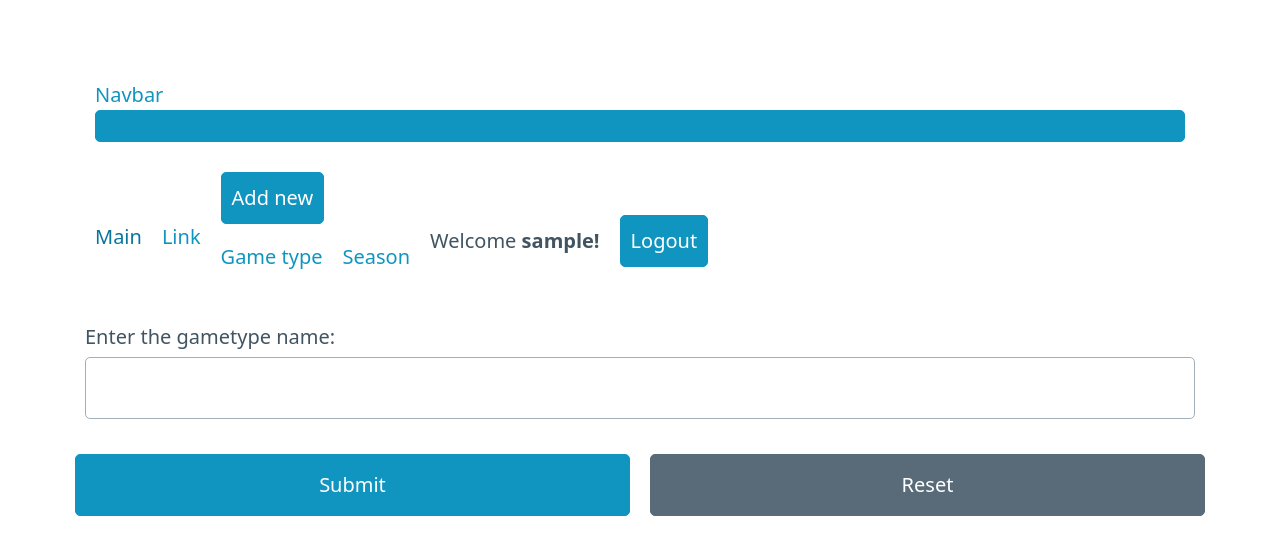
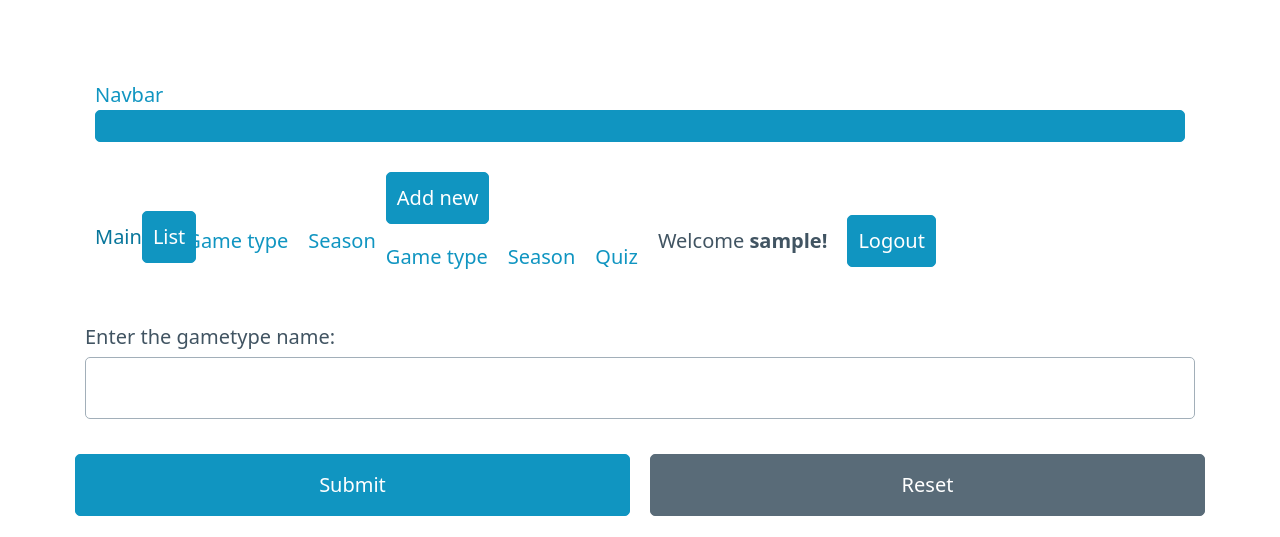
Before and after one commit to last-war/mindclub_dp_stat, a Django app: page /gametype/ in a window 1280 px wide. Shown: the top 537 px of the page. Run offline with Django 4.2, Linux system fonts and the light colour scheme; the visitor is signed in with stand-in values (Sample User, id 1).

```diff
--- a/mindclub_dp_stat/mindclubapp/forms.py
+++ b/mindclub_dp_stat/mindclubapp/forms.py
@@ -16,4 +16,5 @@ class SeasonForm(ModelForm):
 
     class Meta:
         model = Season
-        fields = ['name', 'gametype']
+        fields = ['name']
+        exclude = ['gametype']
--- a/mindclub_dp_stat/mindclubapp/models.py
+++ b/mindclub_dp_stat/mindclubapp/models.py
@@ -9,6 +9,9 @@ class GameType(models.Model):
 class Season(models.Model):
     name = models.CharField(null=False)
     gametype = models.ForeignKey(GameType, on_delete=models.CASCADE)
+
+    def __str__(self):
+        return f'{self.gametype} з {self.name}'
 
 
 class Quiz(models.Model):
--- a/mindclub_dp_stat/mindclubapp/templates/mindclubapp/base.html
+++ b/mindclub_dp_stat/mindclubapp/templates/mindclubapp/base.html
@@ -20,9 +20,13 @@
             <li class="nav-item">
               <a class="nav-link active" aria-current="page" href="{% url 'mindclubapp:main' %}">Main</a>
             </li>
-            <li class="nav-item">
-              <a class="nav-link" href="#">Link</a>
-            </li>
+                <a class="nav-link dropdown-toggle" href="#" role="button" data-bs-toggle="dropdown" aria-expanded="false">
+                List
+                </a>
+                <ul class="dropdown-menu">
+                <li><a class="dropdown-item" href="{% url 'mindclubapp:gametype' %}">Game type</a></li>
+                <li><a class="dropdown-item" href="{% url 'mindclubapp:season' %}">Season</a></li>
+              </ul>
               {% if user.is_authenticated %}
             <li class="nav-item dropdown">
               <a class="nav-link dropdown-toggle" href="#" role="button" data-bs-toggle="dropdown" aria-expanded="false">
@@ -31,6 +35,7 @@
               <ul class="dropdown-menu">
                 <li><a class="dropdown-item" href="{% url 'mindclubapp:gametype' %}">Game type</a></li>
                 <li><a class="dropdown-item" href="{% url 'mindclubapp:season' %}">Season</a></li>
+                <li><a class="dropdown-item" href="{% url 'mindclubapp:quiz' %}">Quiz</a></li>
               </ul>
             </li>
             <li class="nav-item">
--- a/mindclub_dp_stat/mindclubapp/templates/mindclubapp/season.html
+++ b/mindclub_dp_stat/mindclubapp/templates/mindclubapp/season.html
@@ -14,8 +14,8 @@
         <label> Select game type:
             <div class="form-check">
                 {% for gametype in gametypes %}
-                <input class="form-check-input" type="radio" name="gametype" id="RadiosGameType{{ gametype.id }}" value="{{ gametype.name }}" checked>
-                <label class="form-check-label" for="RadiosGameType{{ gametype.id }}">
+                <input class="form-check-input" type="radio" name="gametype" id="{{ gametype.id }}" value="{{ gametype.id }}" checked>
+                <label class="form-check-label" for="{{ gametype.id }}">
                 {{ gametype.name }}
                 </label>
                 {% endfor %}
--- a/mindclub_dp_stat/mindclubapp/urls.py
+++ b/mindclub_dp_stat/mindclubapp/urls.py
@@ -7,4 +7,5 @@ urlpatterns = [
     path('', views.main, name='main'),
     path('season/', views.season, name='season'),
     path('gametype/', views.gametype, name='gametype'),
+    path('quiz/', views.quiz, name='quiz'),
 ]
--- a/mindclub_dp_stat/mindclubapp/views.py
+++ b/mindclub_dp_stat/mindclubapp/views.py
@@ -23,14 +23,19 @@ def gametype(request):
 def season(request):
     gametypes = GameType.objects.all()
     if request.method == 'POST':
+        print(GameType.objects.get(id=request.POST.get('gametype')))
         form = SeasonForm(request.POST)
         if form.is_valid():
-            new_season = Season()
+            new_season = form.save(commit=False)
             new_season.name = request.POST.get('name')
-            new_season.game_type = GameType.objects.get(name=request.POST.get('gametype'))
+            new_season.gametype_id = request.POST.get('gametype')
             new_season.save()
             return redirect(to='mindclubapp:main')
         else:
             print(form.errors)
             return render(request, 'mindclubapp/season.html', {'form': form, 'gametypes': gametypes})
     return render(request, 'mindclubapp/season.html', {'form': SeasonForm(), 'gametypes': gametypes})
+
+
+def quiz(request):
+    return render(request, 'mindclubapp/index.html')
```
